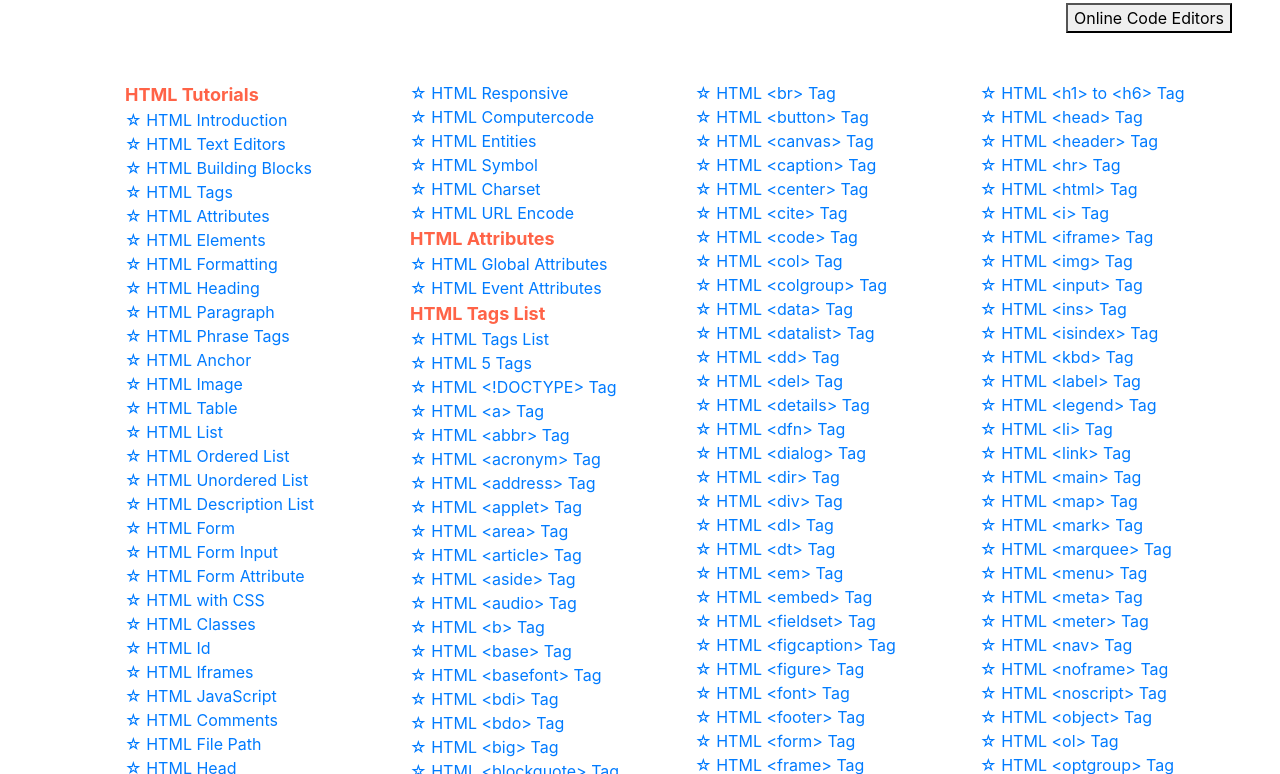
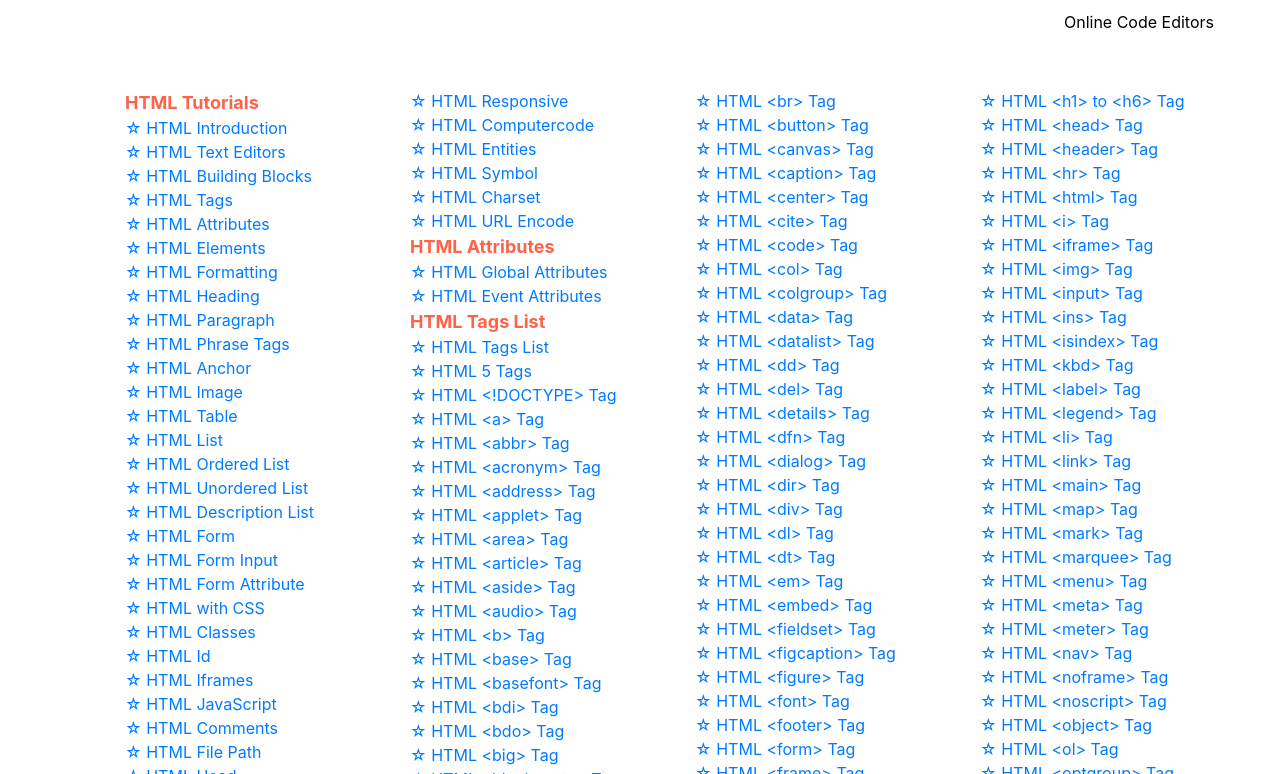
Before and after one commit to BHOLU-SINGH/Learn_Free_Tutorials, a plain HTML site: page index.html in a window 1280 px wide. Shown: the part 102-876 px from the top of the page. Drawn offline with Linux system fonts and the light colour scheme.

Commit message:
Update style.css

```diff
--- a/css/style.css
+++ b/css/style.css
@@ -8,6 +8,16 @@
 	word-spacing: 5px;
 	letter-spacing: 2px;
 }
+.editor{
+	background-color: #fff;
+	padding: 7px 18px;
+	border-radius: 3px;
+	border: none;
+	outline: none;
+}
+.editor:hover{
+	box-shadow: 1px 1px 3px #777;
+}
 ul{
 	list-style: none;
 }
```
